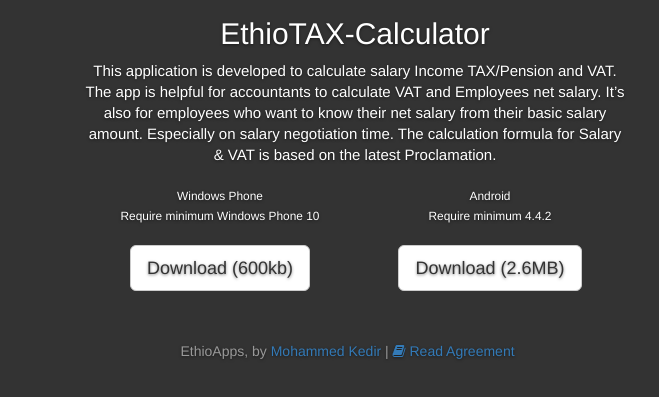
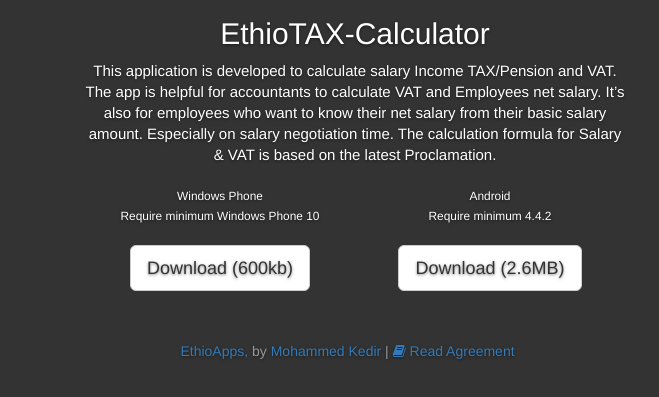
Before and after one commit to ethioapps/ethioapps.github.io, a plain HTML site: page index.html in a window 1280 px wide. Shown: the part 267-664 px from the top of the page, 0-659 px from the left. Drawn offline with Linux system fonts and the light colour scheme.

Commit message:
Content updated

```diff
--- a/index.html
+++ b/index.html
@@ -300,12 +300,14 @@
 
       <div class="row footer">
           <div class="col-lg-6 col-md-6 col-sm-12 col-xs-12 text-center">
-            <p style="text-shadow: 0 1px 3px rgba(0,0,0,.5); color: #999; display: inline-block">EthioApps, by</p>
+            <p style="text-shadow: 0 1px 3px rgba(0,0,0,.5); color: #999; display: inline-block">
+            <a target="_blank" href="https://facebook.com/mk.ethioapps">EthioApps,</a> by
+          </p>
             <a target="_blank" href="https://facebook.com/mamekdr">Mohammed Kedir</a>
             <p style="text-shadow: 0 1px 3px rgba(0,0,0,.5); color: #999; display: inline-block">|</p>
             <a href="#" data-toggle="modal" data-target="#agreementModal">
-                <i class="fa fa-book"></i>
-              Read Agreement
+            <i class="fa fa-book"></i>
+            Read Agreement
             </a>
           </div>
           <div class="col-lg-6 col-md-6 col-sm-12 col-xs-12 text-center">
```
